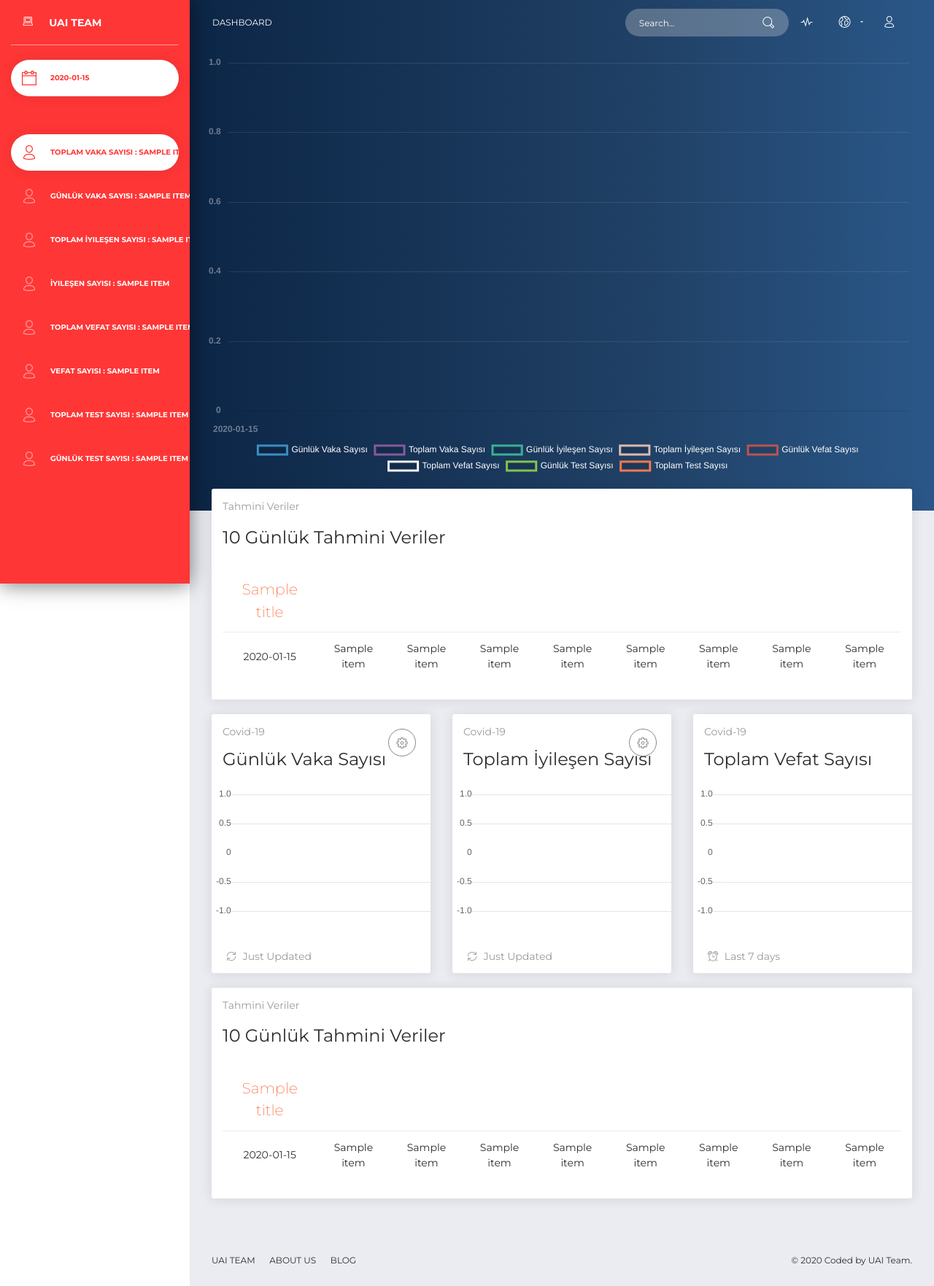
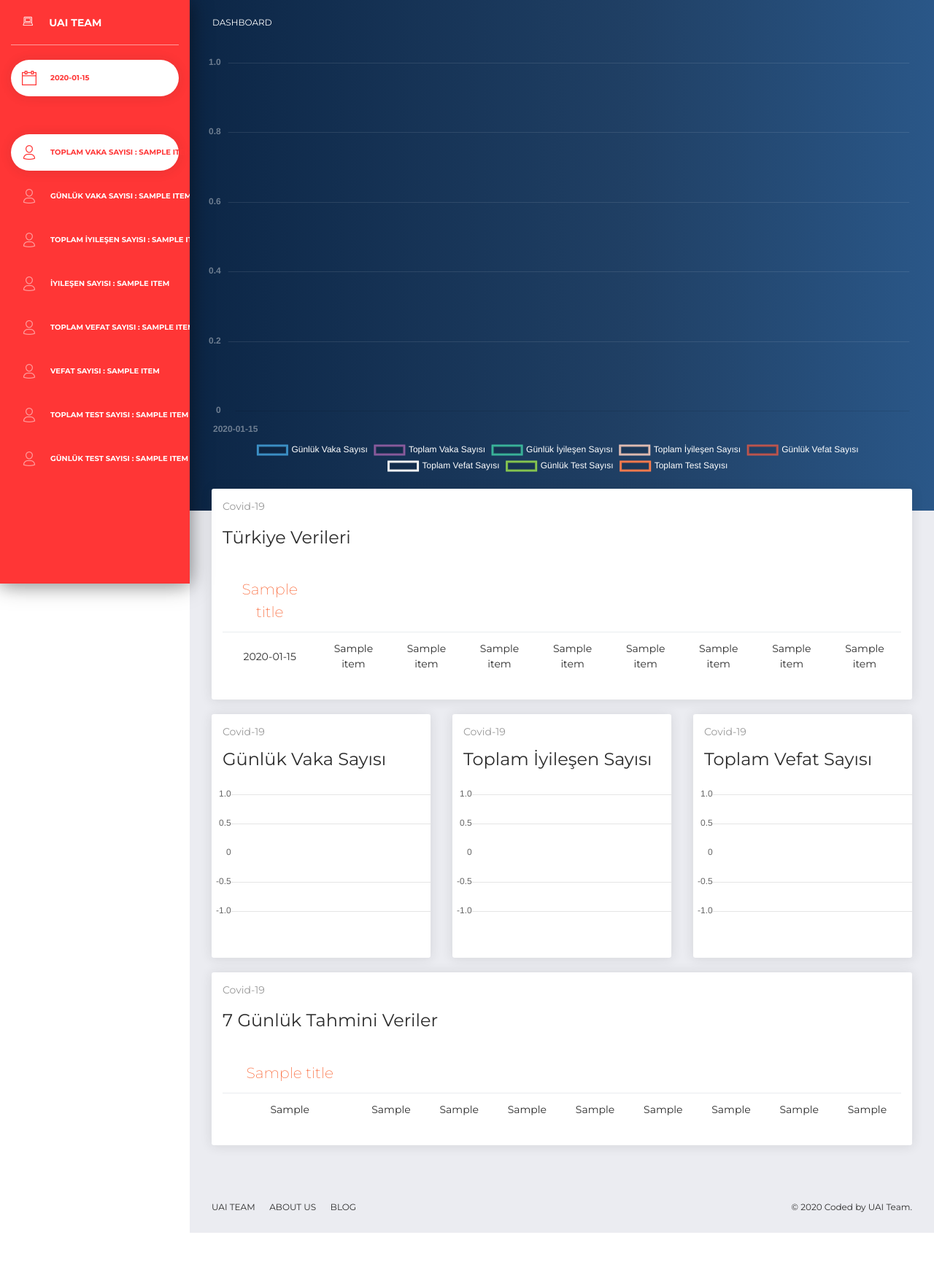
Before and after one commit to uozcan12/uai-covid19-tur, a Flask app: template templates/dashboard.html in a window 1280 px wide. Shown: the whole page at 73% size. After the commit the page ends 1690 px from the top, so only its background shows below. Run offline with Flask 2, Linux system fonts and the light colour scheme; the template is opened without the code that fills it: most values are stand-ins (such as "Sample title", 1, 10 or a date in 2020); a map, chart or similar area stays blank; some libraries are stand-ins or nearby versions.

Commit message:
update date and dashboard

```diff
--- a/app.py
+++ b/app.py
@@ -5,6 +5,7 @@ import numpy as np
 from sklearn.model_selection import train_test_split
 from sklearn.linear_model import LinearRegression
 from sklearn.preprocessing import PolynomialFeatures
+import datetime
 app = Flask(__name__)
 
 
@@ -33,6 +34,7 @@ def hello():
 
     df = pd.read_csv('./data/COVID.csv', index_col=False)
     titles = list(df.columns.values)
+    titles.pop()
     dates = df[df.columns[0]].tolist()
     gvs = df[df.columns[1]].tolist()
     tvs = df[df.columns[2]].tolist()
@@ -47,10 +49,11 @@ def hello():
     seven_days_period = []
     for i in range(1,8):
         startdate = dates[-1]
-        enddate = str(pd.to_datetime(startdate) + pd.DateOffset(days=i))[:10]
+        enddate = pd.to_datetime(startdate) + pd.DateOffset(days=i)
+        enddate = enddate.strftime('%d.%m.%Y')
         seven_days_period.append(enddate)
 
-    gsv_7 = get_seven_days_prediction(indexes,gvs)
+    gvs_7 = get_seven_days_prediction(indexes,gvs)
     tvs_7 = get_seven_days_prediction(indexes,tvs)
 
     gis_7 = get_seven_days_prediction(indexes,gis)
@@ -65,8 +68,8 @@ def hello():
     print(tvs_7)
 
     return render_template('dashboard.html', dates=dates, gvs=gvs, tvs=tvs, gis=gis, tis=tis, gvs2=gvs2, tvs2=tvs2, gts=gts, tts=tts, titles=titles,
-        gsv_7=gsv_7, tvs_7=tvs_7, gis_7=gis_7, tis_7=tis_7, gvs2_7=gvs2_7, tvs2_7=tvs2_7, gts_7=gts_7, tts_7 = tts_7, seven_days_period=seven_days_period)
+        gvs_7=gvs_7, tvs_7=tvs_7, gis_7=gis_7, tis_7=tis_7, gvs2_7=gvs2_7, tvs2_7=tvs2_7, gts_7=gts_7, tts_7 = tts_7, seven_days_period=seven_days_period)
 
 
 if __name__ == "__main__":
-    app.run(debug=False)
+    app.run(debug=True)
--- a/templates/dashboard.html
+++ b/templates/dashboard.html
@@ -3,8 +3,6 @@
 
 <head>
     <meta charset="utf-8" />
-    <link rel="apple-touch-icon" sizes="76x76" href="{{ url_for('static', filename='img/apple-icon.png') }}">
-    <link rel="icon" type="image/png" href="{{ url_for('static', filename='img/favicon.png') }}">
     <meta http-equiv="X-UA-Compatible" content="IE=edge,chrome=1" />
     <title>COVID UAI TEAM</title>
     <meta content='width=device-width, initial-scale=1.0, maximum-scale=1.0, user-scalable=0, shrink-to-fit=no' name='viewport' />
@@ -112,47 +110,6 @@
                         <span class="navbar-toggler-bar navbar-kebab"></span>
                         <span class="navbar-toggler-bar navbar-kebab"></span>
                     </button>
-                    <div class="collapse navbar-collapse justify-content-end" id="navigation">
-                        <form>
-                            <div class="input-group no-border">
-                                <input type="text" value="" class="form-control" placeholder="Search...">
-                                <span class="input-group-addon">
-                                    <i class="now-ui-icons ui-1_zoom-bold"></i>
-                                </span>
-                            </div>
-                        </form>
-                        <ul class="navbar-nav">
-                            <li class="nav-item">
-                                <a class="nav-link" href="#pablo">
-                                    <i class="now-ui-icons media-2_sound-wave"></i>
-                                    <p>
-                                        <span class="d-lg-none d-md-block">Stats</span>
-                                    </p>
-                                </a>
-                            </li>
-                            <li class="nav-item dropdown">
-                                <a class="nav-link dropdown-toggle" href="http://example.com" id="navbarDropdownMenuLink" data-toggle="dropdown" aria-haspopup="true" aria-expanded="false">
-                                    <i class="now-ui-icons location_world"></i>
-                                    <p>
-                                        <span class="d-lg-none d-md-block">Some Actions</span>
-                                    </p>
-                                </a>
-                                <div class="dropdown-menu dropdown-menu-right" aria-labelledby="navbarDropdownMenuLink">
-                                    <a class="dropdown-item" href="#">Action</a>
-                                    <a class="dropdown-item" href="#">Another action</a>
-                                    <a class="dropdown-item" href="#">Something else here</a>
-                                </div>
-                            </li>
-                            <li class="nav-item">
-                                <a class="nav-link" href="#pablo">
-                                    <i class="now-ui-icons users_single-02"></i>
-                                    <p>
-                                        <span class="d-lg-none d-md-block">Account</span>
-                                    </p>
-                                </a>
-                            </li>
-                        </ul>
-                    </div>
                 </div>
             </nav>
             <!-- End Navbar -->
@@ -164,8 +121,8 @@
                     <div class="col-md-12">
                         <div class="card">
                             <div class="card-header">
-                                <h5 class="card-category">Tahmini Veriler</h5>
-                                <h4 class="card-title"> 10 Günlük Tahmini Veriler</h4>
+                                <h5 class="card-category">Covid-19</h5>
+                                <h4 class="card-title">Türkiye Verileri</h4>
                             </div>
                             <div class="card-body">
                                 <div class="table-responsive">
@@ -202,17 +159,7 @@
                             <div class="card-header">
                                 <h5 class="card-category">Covid-19</h5>
                                 <h4 class="card-title">Günlük Vaka Sayısı</h4>
-                                <div class="dropdown">
-                                    <button type="button" class="btn btn-round btn-default dropdown-toggle btn-simple btn-icon no-caret" data-toggle="dropdown">
-                                        <i class="now-ui-icons loader_gear"></i>
-                                    </button>
-                                    <div class="dropdown-menu dropdown-menu-right">
-                                        <a class="dropdown-item" href="#">Action</a>
-                                        <a class="dropdown-item" href="#">Another action</a>
-                                        <a class="dropdown-item" href="#">Something else here</a>
-                                        <a class="dropdown-item text-danger" href="#">Remove Data</a>
-                                    </div>
-                                </div>
+
                             </div>
                             <div class="card-body">
                                 <div class="chart-area">
@@ -221,7 +168,6 @@
                             </div>
                             <div class="card-footer">
                                 <div class="stats">
-                                    <i class="now-ui-icons arrows-1_refresh-69"></i> Just Updated
                                 </div>
                             </div>
                         </div>
@@ -231,17 +177,6 @@
                             <div class="card-header">
                                 <h5 class="card-category">Covid-19</h5>
                                 <h4 class="card-title">Toplam İyileşen Sayısı</h4>
-                                <div class="dropdown">
-                                    <button type="button" class="btn btn-round btn-default dropdown-toggle btn-simple btn-icon no-caret" data-toggle="dropdown">
-                                        <i class="now-ui-icons loader_gear"></i>
-                                    </button>
-                                    <div class="dropdown-menu dropdown-menu-right">
-                                        <a class="dropdown-item" href="#">Action</a>
-                                        <a class="dropdown-item" href="#">Another action</a>
-                                        <a class="dropdown-item" href="#">Something else here</a>
-                                        <a class="dropdown-item text-danger" href="#">Remove Data</a>
-                                    </div>
-                                </div>
                             </div>
                             <div class="card-body">
                                 <div class="chart-area">
@@ -250,7 +185,6 @@
                             </div>
                             <div class="card-footer">
                                 <div class="stats">
-                                    <i class="now-ui-icons arrows-1_refresh-69"></i> Just Updated
                                 </div>
                             </div>
                         </div>
@@ -268,7 +202,6 @@
                             </div>
                             <div class="card-footer">
                                 <div class="stats">
-                                    <i class="now-ui-icons ui-2_time-alarm"></i> Last 7 days
                                 </div>
                             </div>
                         </div>
@@ -278,8 +211,8 @@
                     <div class="col-md-12">
                         <div class="card">
                             <div class="card-header">
-                                <h5 class="card-category">Tahmini Veriler</h5>
-                                <h4 class="card-title"> 10 Günlük Tahmini Veriler</h4>
+                                <h5 class="card-category">Covid-19</h5>
+                                <h4 class="card-title"> 7 Günlük Tahmini Veriler</h4>
                             </div>
                             <div class="card-body">
                                 <div class="table-responsive">
@@ -806,7 +739,7 @@ myChart = new Chart(ctx, {
              "{{item}}",
             {% endfor %}],
           datasets: [{
-            label: "Active Countries",
+            label: "Toplam Vefat Sayısı",
             backgroundColor: gradientFill,
             borderColor: "#2CA8FF",
             pointBorderColor: "#FFF",
```
Also changed, not shown: other parts of templates/dashboard.html (+12 -12 lines).
